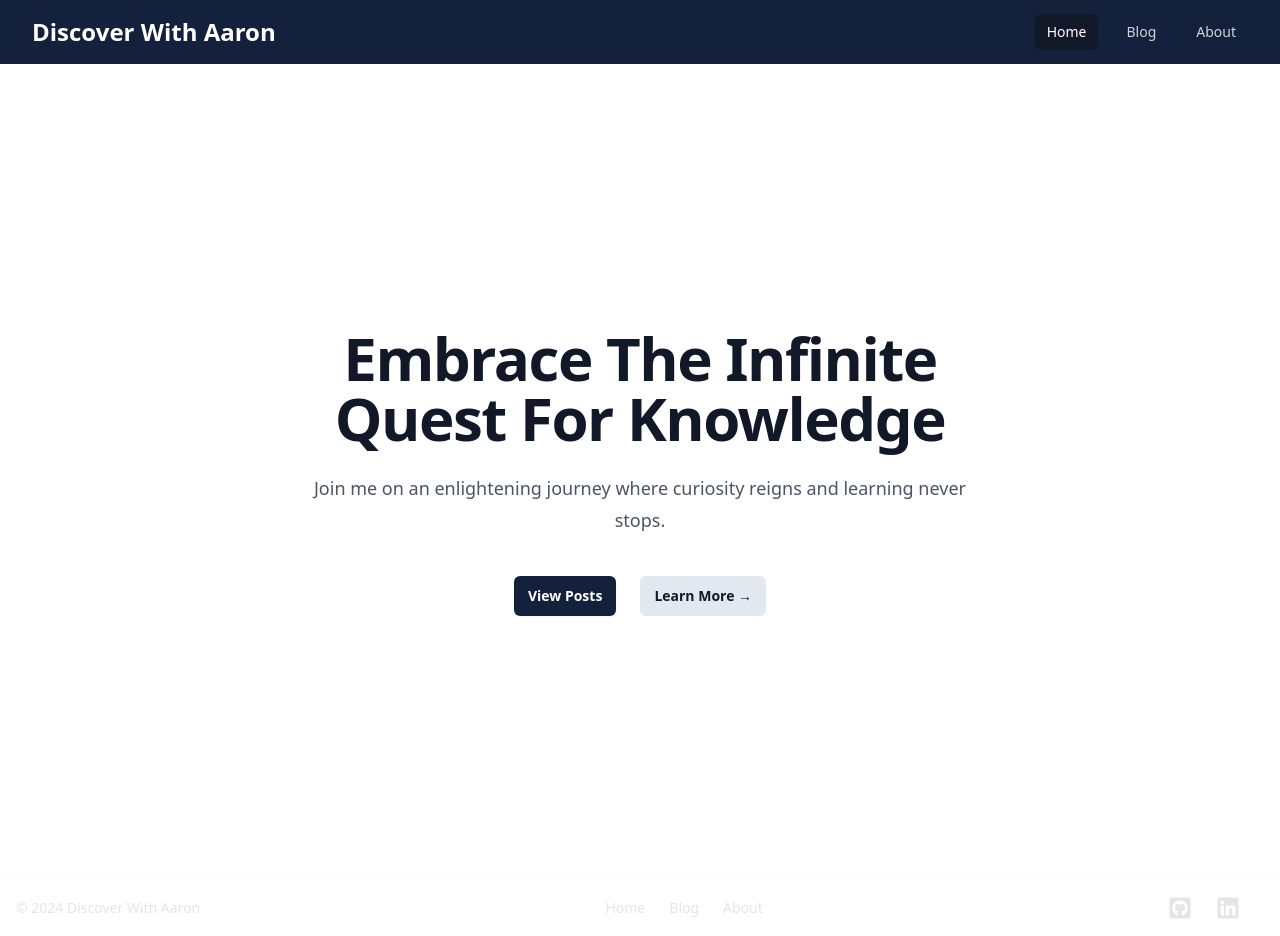
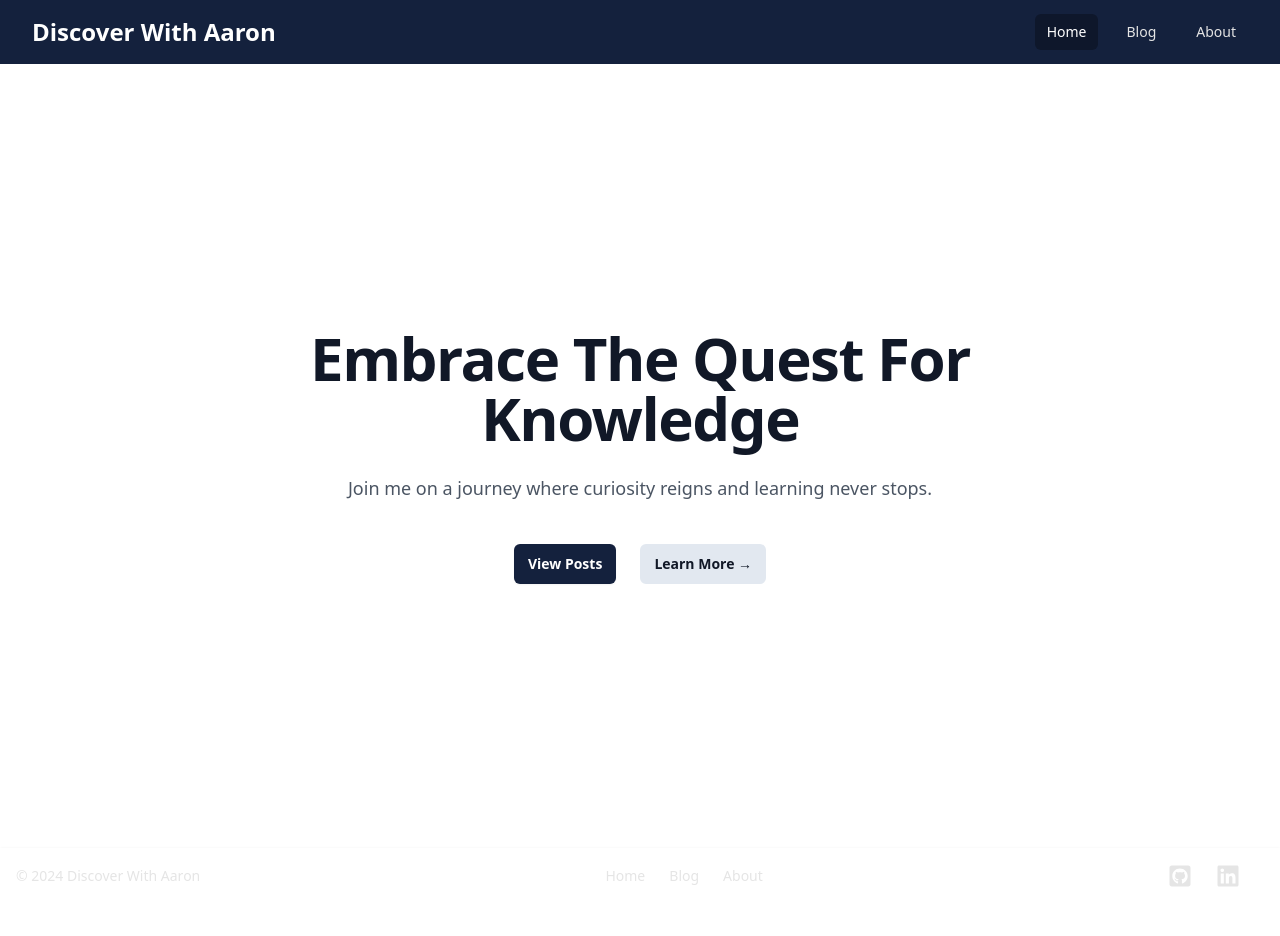
Before and after one commit to aa-ps/discover-with-aaron, a Next.js app: page / in a window 1280 px wide. After the commit the page ends 904 px from the top, so only its background shows below. Built offline with nearby package versions, Linux system fonts and the light colour scheme.

Commit message:
sso changes

```diff
--- a/app/about/page.tsx
+++ b/app/about/page.tsx
@@ -1,3 +1,10 @@
+import type { Metadata } from "next";
+
+export const metadata: Metadata = {
+  title: "About Me",
+  description: "Learn more about the blogger and why he blogs!",
+};
+
 export default function About() {
   return (
     <main className="prose sm:prose-sm lg:prose-lg">
--- a/app/blog/[slug]/page.tsx
+++ b/app/blog/[slug]/page.tsx
@@ -20,6 +20,7 @@ export async function generateMetadata({
   }
 
   return {
+    metadataBase: new URL("https://discoverwithaaron.com"),
     title: blogData.title,
     description: blogData.desc,
     authors: [{ name: "Aaron" }],
@@ -27,7 +28,16 @@ export async function generateMetadata({
       title: blogData.title,
       description: blogData.desc,
       type: "article",
-      images: `/images/${blogData.img}.webp`,
+      images: [
+        {
+          url: `/images/${blogData.slug}/${blogData.img}.webp`,
+          width: 800,
+          height: 600,
+          alt: blogData.title,
+        }
+      ],
+      url: `https://discoverwithaaron.com/blog/${blogData.slug}`
+
     },
   };
 }
--- a/app/blog/page.tsx
+++ b/app/blog/page.tsx
@@ -1,5 +1,12 @@
 import BlogContainer from "@/components/Blog/container";
 import { BlogMetadata, getBlogPosts } from "@/utils/blog-tools";
+import { Metadata } from "next";
+
+
+export const metadata: Metadata = {
+  title: "Blog",
+  description: "Look at the latest posts posted by the blogger!",
+};
 
 export default function Blog() {
   const posts = getBlogPosts();
--- a/app/globals.css
+++ b/app/globals.css
@@ -3,7 +3,17 @@
 @tailwind utilities;
 
 @layer components {
+  ::-webkit-scrollbar {
+    @apply w-2.5 bg-theme-gray; /* Width and background color of the scrollbar */
+  }
 
+  ::-webkit-scrollbar-track {
+    @apply bg-theme-gray; /* Background color of the scrollbar track */
+  }
+
+  ::-webkit-scrollbar-thumb {
+    @apply bg-theme-darkblue hover:bg-[#2c3750]; /* Style for the draggable scrolling handle */
+  }
 }
 
 html,
@@ -20,11 +30,11 @@ body {
 }
 
 .nav-link {
-  @apply text-gray-300 hover:bg-blue-950 hover:text-white rounded-md px-3 py-2 text-sm font-medium;
+  @apply text-theme-gray hover:bg-[#2c3750] hover:text-white rounded-md px-3 py-2 text-sm font-medium;
 }
 
 .nav-link-active {
-  @apply bg-gray-900 text-white rounded-md px-3 py-2 text-sm font-medium;
+  @apply bg-[#0e172b] text-white rounded-md px-3 py-2 text-sm font-medium;
 }
 
 .home-bg {
--- a/app/page.tsx
+++ b/app/page.tsx
@@ -7,10 +7,10 @@ export default function Home() {
       <div className="mx-auto max-w-2xl py-32 sm:py-48 lg:py-56">
         <div className="text-center">
           <h1 className="text-4xl font-bold tracking-tight text-gray-900 sm:text-6xl">
-            Embrace The Infinite Quest For Knowledge
+            Embrace The Quest For Knowledge
           </h1>
           <p className="mt-6 text-lg leading-8 text-gray-600">
-            Join me on an enlightening journey where curiosity reigns and
+            Join me on a journey where curiosity reigns and
             learning never stops.
           </p>
           <div className="mt-10 flex items-center justify-center gap-x-6">
```
